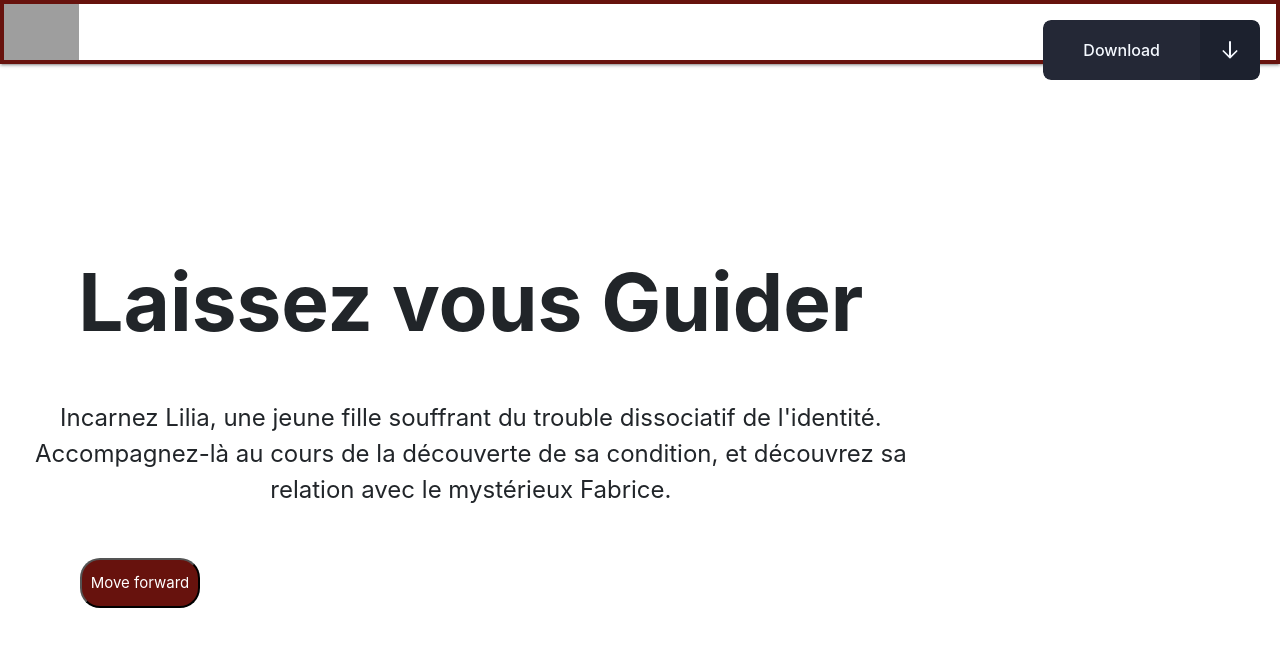
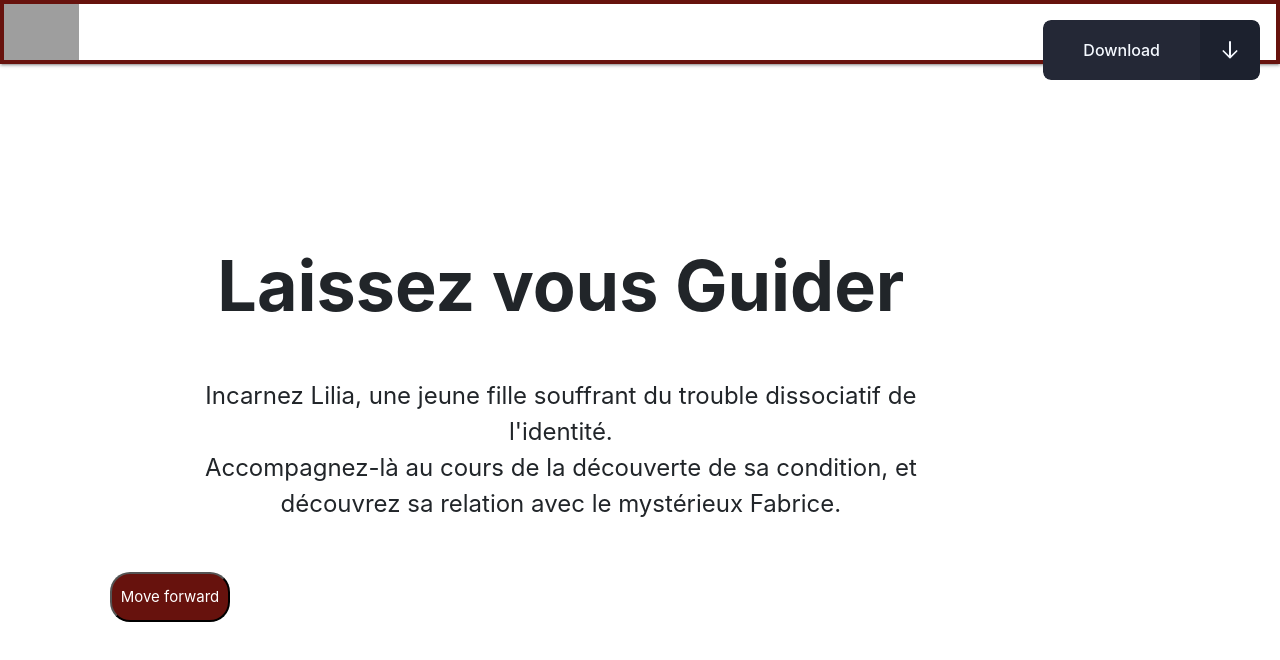
Before and after one commit to greg-Da/Indid, a React (Create React App) app: page / in a window 1280 px wide. Shown: the top 660 px of the page. Built offline with nearby package versions, Linux system fonts and the light colour scheme; grey boxes are pictures that could not be loaded.

Commit message:
changed and fixedHome page script and style

```diff
--- a/src/App.css
+++ b/src/App.css
@@ -60,37 +60,6 @@ body{
   margin-top: 30px;
 }
 
-#accueil_container{
-  height: 100vh;
-  width: 100vh;
-}
-.row{
-  display: flex;
-  flex-direction: row;
-}
-.col-11{
-  align-items: center;
-
-}
-p{
-  font-size: medium;
-  font-weight: bold;
-  text-align: center;
-}
-
-button{
-  background-color: rgb(103, 18, 13);
-  border-radius: 20px;
-  width: 120px;
-  height: 50px;
-  color: white;
-}
-
-#accueil_row{
-  align-items: center;
-  padding-top: 280px;
-}
-
 .final{
   display: flex;
   flex-direction: column;
--- a/src/App.js
+++ b/src/App.js
@@ -6,6 +6,7 @@ import { TimelineLite } from "gsap/all";
 import Button from "./downloadBtn";
 import NavBar from "./navbarComponent";
 import FirstPageComponent from "./FirstPageComponent";
+import Psycho from "./psychoSectionComponent";
 
 gsap.registerPlugin(ScrollTrigger);
 
@@ -124,53 +125,9 @@ function App() {
 
           <NavBar />
           <FirstPageComponent/>
+          <Psycho/>
 
-          <div className="second">
-            <div className="section-psychology">
-              <div className="container">
-                <div className="tile is-ancestor pt-5">
-                  <article className="tile is-child box mt-4 ">
-                    <p className="title text-center">Psychology Section</p>
-                  </article>
-                </div>
-                <div className="d-flex cards">
-                  <div className=" left d-flex">
-                    <div className=" top-left-image-text-column d-flex flex-column">
-                      <div className=" top-left-image-text-row d-flex">
-                        <div className="image-left">
-                          <img src="https://bulma.io/images/placeholders/480x480.png"/>
-                        </div>
-                        <div className="text-left card">
-                          <div className="card-body">
-                            <h5 className="card-title">Text</h5>
-                          </div>
-                        </div>
-                      </div>
-                      <div className="text-bottom-left card">
-                        <div className="card-body">
-                          <h5 className="card-title">Text</h5>
 
-                        </div>
-                      </div>
-                    </div>
-                  </div>
-                  <div id="second_right" className=" right d-flex flex-column">
-                    <div className="text-right card">
-                      <div className="card-body">
-                        <h5 className="card-title">Text</h5>
-
-                      </div>
-                    </div>
-                    <div className="image-right bg-light">
-                      <img src="https://bulma.io/images/placeholders/480x480.png"/>
-                    </div>
-                  </div>
-                </div>
-
-              </div>
-            </div>
-            <button type="button" onClick={() => second_button_forward.play()}>Move forward</button>
-          </div>
 
           <div className="third">
             <div id="title_section" className="container">
--- a/src/FirstPageComponent.js
+++ b/src/FirstPageComponent.js
@@ -46,7 +46,7 @@ const FirstPageComponent = () =>{
     return(
         <div className="first">
             <div className="container-b">
-                    <div className="row">
+                    <div className="row" id="container-row" >
                         <div className="col-11">
                             <div className="columns">
                                 <div className="column is-full">
--- a/src/firstPage.css
+++ b/src/firstPage.css
@@ -9,21 +9,25 @@
     flex-wrap: nowrap;
     flex-direction: row;
     justify-content: flex-end;
+    margin-left: 180px;
+    padding-top: 180px;
 }
 .row{
     display: flex;
     flex-direction: row;
     align-items: flex-end;
-    padding-top: 190px;
 }
 .column .is-full, .column .is-6, .title{
     margin-bottom: 50px;
 }
 .column .is-full{
     padding-left: 90px;
+    display: flex;
+    flex-direction: row;
+    align-items: flex-end;
 }
 h1{
-    font-size: 80px;
+    font-size: 70px;
     font-weight: bold;
 }
 p{
@@ -39,4 +43,6 @@ button{
     width: 120px;
     height: 50px;
     color: white;
+    margin-bottom: 90px;
+    margin-left: 30px;
 }
```
Also changed, not shown: 1 other file (tests, documents, lock files or other folders).
